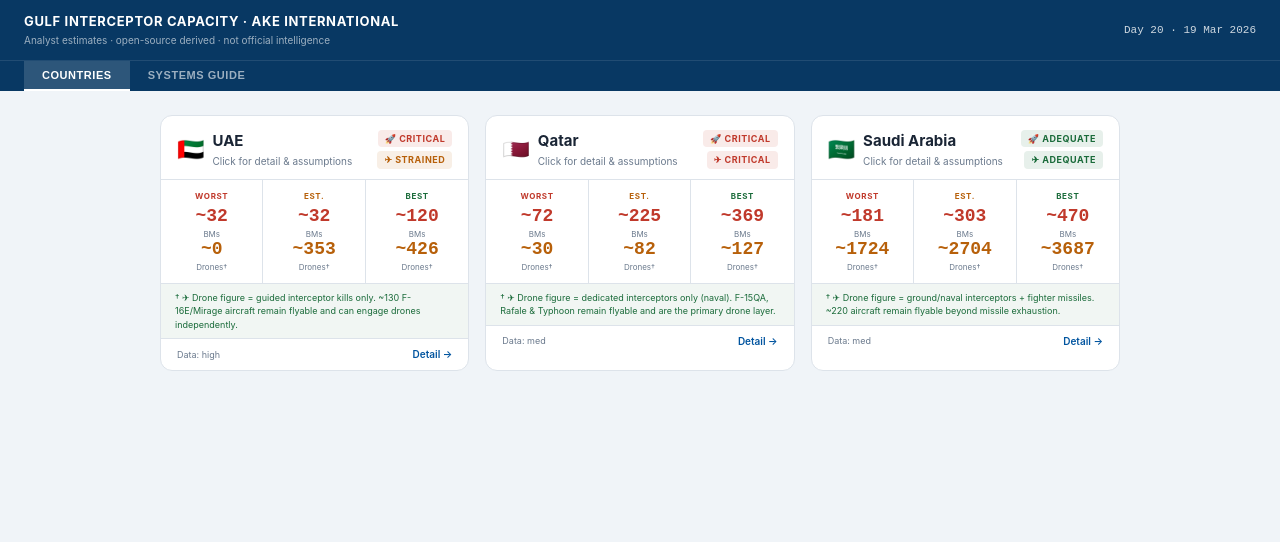
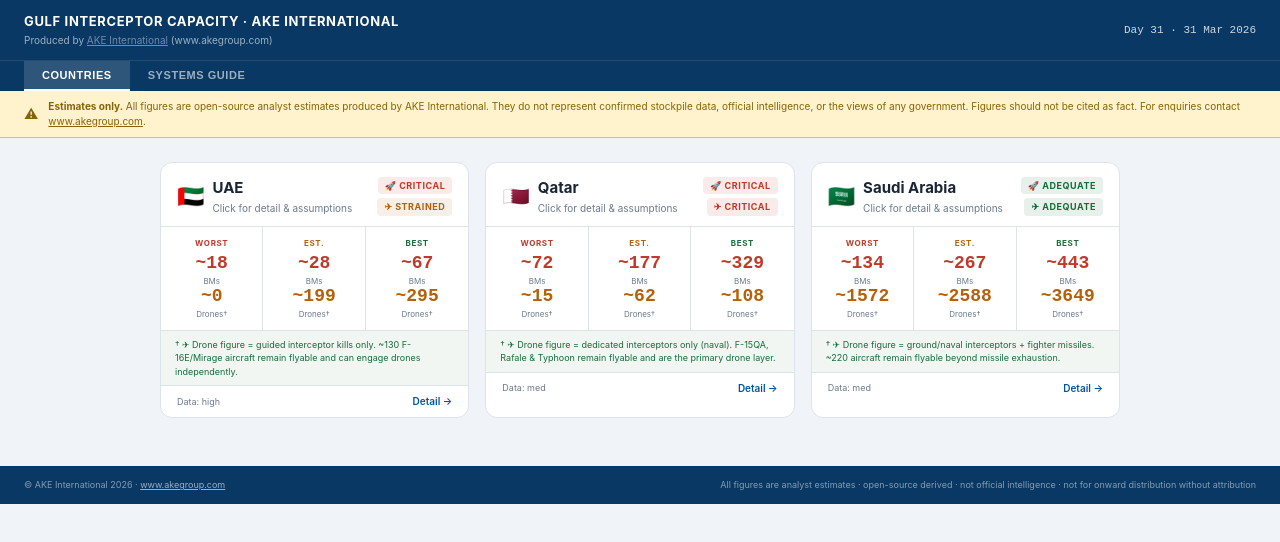
Before and after one commit to hknatarajan1/interceptors, a plain HTML site: page index.html in a window 1280 px wide. Drawn offline with Linux system fonts and the light colour scheme.

Commit message:
Add files via upload

```diff
--- a/index.html
+++ b/index.html
@@ -3,7 +3,7 @@
 <head>
 <meta charset="UTF-8">
 <meta name="viewport" content="width=device-width,initial-scale=1">
-<title>Gulf Interceptor Capacity · AKE International · Day 20 · 19 Mar 2026</title>
+<title>Gulf Interceptor Capacity · AKE International · Day 31 · 31 Mar 2026</title>
 <style>
 :root{--bg:#f0f4f8;--panel:#fff;--border:#dde3ea;--text:#1a2535;--muted:#6b7a8d;--muted2:#4a5568;--ake1:#083863;--ake2:#00549f;--red:#c0392b;--amber:#b7600a;--green:#1a6b3a;--mono:'JetBrains Mono',monospace;}
 *{box-sizing:border-box;margin:0;padding:0;}
@@ -145,9 +145,9 @@
 <div class="hdr">
   <div>
     <div class="hdr-title">Gulf Interceptor Capacity · AKE International</div>
-    <div class="hdr-sub">Analyst estimates · open-source derived · not official intelligence</div>
+    <div class="hdr-sub">Produced by <a href="https://www.akegroup.com" style="color:rgba(255,255,255,.7);text-decoration:underline" target="_blank">AKE International</a> (www.akegroup.com)</div>
   </div>
-  <div class="hdr-day">Day 20 · 19 Mar 2026</div>
+  <div class="hdr-day">Day 31 · 31 Mar 2026</div>
 </div>
 
 <div class="nav-tabs">
@@ -155,6 +155,10 @@
   <button class="ntab" id="tab-systems" onclick="showTab('systems')">Systems guide</button>
 </div>
 
+<div style="background:#fff3cd;border-bottom:1px solid #ffc107;padding:8px 24px;font-size:10px;color:#856404;display:flex;align-items:center;gap:10px;">
+  <span style="font-size:14px">⚠</span>
+  <span><strong>Estimates only.</strong> All figures are open-source analyst estimates produced by AKE International. They do not represent confirmed stockpile data, official intelligence, or the views of any government. Figures should not be cited as fact. For enquiries contact <a href="https://www.akegroup.com" style="color:#856404" target="_blank">www.akegroup.com</a>.</span>
+</div>
 <div id="view-countries" class="view active">
   <div id="view-list" style="padding:24px"><div class="cards" id="card-container"></div></div>
   <div id="view-detail" style="display:none;padding:24px">
@@ -196,10 +200,18 @@
   const spb = p.shots_per_bm, ubms = Math.round(bm * (1 - p.us_share));
   const tf = Math.min(p.thaad_ok, Math.round(ubms * 0.3)), tr = Math.max(0, p.thaad_ok - tf);
   const p3r = Math.max(0, p.pac3_stock - Math.round((ubms - tf) * spb) - Math.round(cm * 1.3));
-  const bm_cap = Math.floor(tr + p3r / spb + 80 / 2.5);
-  const di = Math.round(dro * 0.94), fh = Math.round(di * 0.65), gu = Math.min(365, Math.round((di - fh) * 1.1)), gr = Math.max(0, 365 - gu);
+  const pac2 = p.pac2_rem || 80;
+  const bm_cap = Math.floor(tr + p3r / spb + pac2 / 2.5);
+  const di = Math.round(dro * 0.94), fh = Math.round(di * 0.65);
+  // Ground drone layer: scenario-specific stocks (Cheongung exhausted in all cases, Barak-8 exhausted)
+  const cheong_pre = p.cheong_pre || 94, barak_pre = p.barak_pre || 120, pantsir_pre = p.pantsir_pre || 175;
+  const c_rem = Math.max(0, cheong_pre  - Math.min(cheong_pre,  Math.round(di * 0.20)));
+  const b_rem = Math.max(0, barak_pre   - Math.min(barak_pre,   Math.round(di * 0.08)));
+  const p_rem = Math.max(0, pantsir_pre - Math.min(pantsir_pre, Math.round(di * 0.07 * 1.1)));
+  const gr = c_rem + b_rem + p_rem;
   const fr = Math.max(0, p.fighter_pre - Math.round(fh * p.aams_per_drone)), dfc = Math.floor(fr / p.aams_per_drone);
-  return { bm_cap, thaad_rem: tr, pac3_rem: p3r, gnd_rem: gr, ftr_rem: fr, dr_cap: dfc + Math.floor(gr / 1.1), dr_cap_ftr: dfc, spb, us_share: p.us_share, aams: p.aams_per_drone, drones_int: di, dro };
+  return { bm_cap, thaad_rem: tr, pac3_rem: p3r, pac2_rem: pac2, gnd_rem: gr, c_rem, b_rem, p_rem, ftr_rem: fr,
+           dr_cap: Math.round(gr / 1.05) + dfc, dr_cap_ftr: dfc, spb, us_share: p.us_share, aams: p.aams_per_drone, drones_int: di, dro };
 }
 
 function calcSaudi(p) {
@@ -229,9 +241,12 @@
 
 // ── SCENARIOS ─────────────────────────────────────────────────────────────────
 const UAE_SC = {
-  worst: { pac3_stock: 350, shots_per_bm: 3.0, us_share: 0.10, thaad_ok: 8,  fighter_pre: 1200, aams_per_drone: 1.2 },
-  mid:   { pac3_stock: 450, shots_per_bm: 2.0, us_share: 0.25, thaad_ok: 20, fighter_pre: 1400, aams_per_drone: 1.0 },
-  best:  { pac3_stock: 420, shots_per_bm: 1.8, us_share: 0.45, thaad_ok: 50, fighter_pre: 1400, aams_per_drone: 0.95 },
+  // pac2_rem: PAC-2 varies by scenario — more draws in worst case
+  // cheong_pre: 64 deployed (2 batteries × 32 rds) + 30 emergency resupply Day 10 = 94 mid/best; 64 worst (no resupply)
+  // barak_pre/pantsir_pre: best estimates, no DSCA trail
+  worst: { pac3_stock: 350, shots_per_bm: 3.0, us_share: 0.10, thaad_ok: 8,  pac2_rem: 45,  cheong_pre: 64,  barak_pre: 100, pantsir_pre: 130, fighter_pre: 1200, aams_per_drone: 1.2 },
+  mid:   { pac3_stock: 450, shots_per_bm: 2.0, us_share: 0.25, thaad_ok: 20, pac2_rem: 70,  cheong_pre: 94,  barak_pre: 120, pantsir_pre: 150, fighter_pre: 1400, aams_per_drone: 1.0 },
+  best:  { pac3_stock: 420, shots_per_bm: 1.8, us_share: 0.45, thaad_ok: 50, pac2_rem: 90,  cheong_pre: 94,  barak_pre: 120, pantsir_pre: 175, fighter_pre: 1400, aams_per_drone: 0.95 },
 };
 const KSA_SC = {
   worst: { pac3_stock: 400, shots_per_bm: 2.5, us_share: 0.10, thaad_ok: 20, fighter_pre: 2000, sh_frac: 0.00, crotale_stock: 150 },
@@ -239,20 +254,23 @@
   best:  { pac3_stock: 650, shots_per_bm: 1.6, us_share: 0.50, thaad_ok: 48, fighter_pre: 3500, sh_frac: 0.25, crotale_stock: 320 },
 };
 const QAT_SC = {
-  worst: { pac3_stock: 400, shots_per_bm: 2.5, us_share: 0.10, thaad_ok: 0,  aster_pre: 25, ram_pre: 35 },
-  mid:   { pac3_stock: 550, shots_per_bm: 2.0, us_share: 0.25, thaad_ok: 16, aster_pre: 42, ram_pre: 70 },
-  best:  { pac3_stock: 680, shots_per_bm: 1.8, us_share: 0.40, thaad_ok: 32, aster_pre: 62, ram_pre: 95 },
+  // Inbound updated to Day 31: ~230 BMs, ~160 drones — more draw on all systems
+  worst: { pac3_stock: 400, shots_per_bm: 2.5, us_share: 0.10, thaad_ok: 0,  aster_pre: 20, ram_pre: 30 },
+  mid:   { pac3_stock: 550, shots_per_bm: 2.0, us_share: 0.25, thaad_ok: 16, aster_pre: 38, ram_pre: 62 },
+  best:  { pac3_stock: 680, shots_per_bm: 1.8, us_share: 0.40, thaad_ok: 32, aster_pre: 58, ram_pre: 88 },
 };
 
 // ── SLIDERS ── all lo=bad/red, hi=good/green, right=better ───────────────────
 // For "worse when higher" params (shots_per_bm, aams_per_drone) we store the
 // INVERSE as the slider value so right=better still holds.
 const UAE_SL = [
-  { key: 'pac3_stock',  label: 'PAC-3 stock pre-war',                  lo: 350,  hi: 500,  mid: 450,  step: 10,   toP: v => v,   fmt: v => Math.round(v) + ' rds',        hint: 'Only 452 ever DSCA-approved for UAE.' },
-  { key: 'pac3_eff',    label: 'PAC-3 rounds needed per BM kill',       lo: 0.33, hi: 0.56, mid: 0.50, step: 0.01, toP: v => 1/v, fmt: v => (1/v).toFixed(1) + ' rds/BM',  hint: 'Slider right = more efficient. Standard = 2 rds/BM (0.50).' },
+  { key: 'pac3_stock',  label: 'PAC-3 stock pre-war',                   lo: 350,  hi: 500,  mid: 450,  step: 10,   toP: v => v,   fmt: v => Math.round(v) + ' rds',        hint: 'Only 452 ever DSCA-approved for UAE. Emergency $4.5bn THAAD + resupply approved Mar 20 — not yet delivered.' },
+  { key: 'pac3_eff',    label: 'PAC-3 rounds needed per BM kill',       lo: 0.33, hi: 0.56, mid: 0.50, step: 0.01, toP: v => 1/v, fmt: v => (1/v).toFixed(1) + ' rds/BM',  hint: 'Slider right = more efficient. Standard = 2 rds/BM (0.50). Gulf states now rationing — selecting which threats to engage.' },
   { key: 'us_share',    label: 'Share of BM intercepts by US systems',  lo: 0.10, hi: 0.45, mid: 0.25, step: 0.05, toP: v => v,   fmt: v => Math.round(v * 100) + '%',       hint: 'Higher = less draw on UAE sovereign stocks.' },
   { key: 'thaad_ok',    label: 'THAAD rounds fired before radar lost',  lo: 8,    hi: 50,   mid: 20,   step: 1,    toP: v => v,   fmt: v => Math.round(v) + ' rds',         hint: 'Both UAE THAAD sites damaged. 96 rounds pre-crisis.' },
-  { key: 'fighter_pre', label: 'Air-to-air missiles held pre-war',      lo: 1200, hi: 1400, mid: 1400, step: 50,   toP: v => v,   fmt: v => Math.round(v) + ' rds',         hint: 'AIM-120 + AIM-9 (F-16s), MICA (Mirages).' },
+  { key: 'pac2_rem',    label: 'PAC-2 GEM-T rounds remaining',          lo: 40,   hi: 110,  mid: 80,   step: 5,    toP: v => v,   fmt: v => Math.round(v) + ' rds',         hint: '~120 pre-war. US officials confirmed PAC-2 in active use. Higher remaining = PAC-3 was more efficient or US took more load.' },
+  { key: 'pantsir_pre', label: 'Pantsir-S1 rounds remaining',           lo: 50,   hi: 200,  mid: 175,  step: 10,   toP: v => v,   fmt: v => Math.round(v) + ' rds',         hint: '~200 pre-war. Cheongung (94 rds) and Barak-8 (120 rds) are both estimated exhausted by Day 20. Pantsir is the surviving ground drone layer.' },
+  { key: 'fighter_pre', label: 'Air-to-air missiles held pre-war',      lo: 1200, hi: 1400, mid: 1400, step: 50,   toP: v => v,   fmt: v => Math.round(v) + ' rds',         hint: '400 AMRAAMs emergency sale approved Mar 20 — not yet delivered. AIM-120 + AIM-9 (F-16s), MICA (Mirages).' },
   { key: 'drone_eff',   label: 'Air-to-air missiles per drone kill',    lo: 0.71, hi: 1.25, mid: 1.0,  step: 0.05, toP: v => 1/v, fmt: v => (1/v).toFixed(2) + ' per kill', hint: 'Right = fewer missiles per kill. Cannon kills use zero.' },
 ];
 const KSA_SL = [
@@ -269,8 +287,8 @@
   { key: 'pac3_eff',    label: 'PAC-3 rounds needed per BM kill',       lo: 0.40, hi: 0.56, mid: 0.50, step: 0.01, toP: v => 1/v, fmt: v => (1/v).toFixed(1) + ' rds/BM',  hint: 'Qatar has some combat experience from June 2025. Right = more efficient.' },
   { key: 'us_share',    label: 'Share of BM intercepts by US systems',  lo: 0.10, hi: 0.40, mid: 0.25, step: 0.05, toP: v => v,   fmt: v => Math.round(v * 100) + '%',       hint: 'Al Udeid hosts substantial US forces with own Patriot batteries.' },
   { key: 'thaad_ok',    label: 'THAAD rounds available',                lo: 0,    hi: 32,   mid: 16,   step: 1,    toP: v => v,   fmt: v => Math.round(v) + ' rds',         hint: 'Confirmed present Mar 14. Stock and pre-war draw-down uncertain.' },
-  { key: 'aster_pre',   label: 'Aster 30 naval rounds remaining',       lo: 25,   hi: 62,   mid: 42,   step: 1,    toP: v => v,   fmt: v => Math.round(v) + ' rds',         hint: '72 pre-war. Draw-down from June 2025 and Days 1–20.' },
-  { key: 'ram_pre',     label: 'RAM / Marlin naval rounds remaining',   lo: 35,   hi: 95,   mid: 70,   step: 5,    toP: v => v,   fmt: v => Math.round(v) + ' rds',         hint: '~105 pre-war. Close-in layer on Qatari naval vessels.' },
+  { key: 'aster_pre',   label: 'Aster 30 naval rounds remaining',       lo: 15,   hi: 60,   mid: 38,   step: 1,    toP: v => v,   fmt: v => Math.round(v) + ' rds',         hint: '72 pre-war. Draw-down from June 2025 and 31 days of conflict.' },
+  { key: 'ram_pre',     label: 'RAM / Marlin naval rounds remaining',   lo: 25,   hi: 90,   mid: 62,   step: 5,    toP: v => v,   fmt: v => Math.round(v) + ' rds',         hint: '~105 pre-war. Close-in layer on Qatari naval vessels. More depleted than Day 20.' },
 ];
 
 // Current slider values — initialised to mid
@@ -283,8 +301,9 @@
 function uaeP() {
   const p = {};
   UAE_SL.forEach(s => p[s.key] = s.toP(UAE_CV[s.key]));
-  // Rename to calc-expected keys
-  return { pac3_stock: p.pac3_stock, shots_per_bm: p.pac3_eff, us_share: p.us_share, thaad_ok: p.thaad_ok, fighter_pre: p.fighter_pre, aams_per_drone: p.drone_eff };
+  return { pac3_stock: p.pac3_stock, shots_per_bm: p.pac3_eff, us_share: p.us_share, thaad_ok: p.thaad_ok,
+           pac2_rem: p.pac2_rem, pantsir_pre: p.pantsir_pre, cheong_pre: UAE_CV.cheong_pre || 94, barak_pre: UAE_CV.barak_pre || 120,
+           fighter_pre: p.fighter_pre, aams_per_drone: p.drone_eff };
 }
 function ksaP() {
   const p = {};
@@ -309,27 +328,27 @@
     name: 'UAE', flag: '🇦🇪', status: 'critical', bm_status: 'critical', drone_status: 'strained',
     sub: 'Al Dhafra · Al Minhad · Highest confirmed inbound · F-16E + Mirage primary drone layer',
     inbound: {
-      bm:    { confirmed: 334,  est: null, source: 'UAE MoD Mar 19', conf: 'high', rows: [['Detected (Day 20)', '334'], ['Intercepted', '~316'], ['Type', 'Al Qiam SRBM + Shahab']] },
-      cm:    { confirmed: 15,   est: null, source: 'UAE MoD', conf: 'high', rows: [['Detected', '15'], ['All intercepted', '15']] },
-      drone: { confirmed: 1714, est: null, source: 'UAE MoD Mar 19', conf: 'high', rows: [['Detected (Day 20)', '1,714'], ['Intercepted', '~1,613 (94%)']] },
+      bm:    { confirmed: 433,  est: null, source: 'UAE MoD Mar 31', conf: 'high', rows: [['Detected (Day 31)', '433'], ['Intercepted', '~414'], ['Type', 'Al Qiam SRBM + Shahab'], ['Mar 29', '16 BMs — heaviest day in weeks'], ['Mar 31', '8 BMs + 4 CMs intercepted'], ['Iran BM launchers disabled', '~70% by Day 16 (IDF)']] },
+      cm:    { confirmed: 19,   est: null, source: 'UAE MoD Mar 31', conf: 'high', rows: [['Detected (Day 31)', '19'], ['All intercepted', '19']] },
+      drone: { confirmed: 1977, est: null, source: 'UAE MoD Mar 31', conf: 'high', rows: [['Detected (Day 31)', '1,977'], ['Intercepted', '~1,858 (~94%)'], ['Mar 29', '42 drones — heaviest day in weeks'], ['Mar 31', '36 drones intercepted']] },
     },
     systems: [
       { nm: 'THAAD',                  rl: 'Tier 1 · BMs only',                   pre: 96,   lo: 3,   hi: 12,  pct: 8,   conf: 'low' },
       { nm: 'PAC-3 MSE',              rl: 'Tier 2 · BM + CM',                    pre: 700,  lo: 20,  hi: 90,  pct: 7,   conf: 'low' },
       { nm: 'PAC-2 GEM-T',            rl: 'Tier 2 · backup BM',                  pre: 120,  lo: 50,  hi: 110, pct: 67,  conf: 'very low' },
-      { nm: 'Cheongung II',           rl: 'Tier 2 · drone + CM',                 pre: 250,  lo: 140, hi: 220, pct: 76,  conf: 'low' },
-      { nm: 'Barak-8',                rl: 'Tier 2 · drone + CM',                 pre: 120,  lo: 40,  hi: 90,  pct: 54,  conf: 'low' },
+      { nm: 'Cheongung II',           rl: 'Tier 2 · drone + CM',                 pre: 94,   lo: 0,   hi: 0,   pct: 0,   conf: 'low' },
+      { nm: 'Barak-8',                rl: 'Tier 2 · drone + CM',                 pre: 120,  lo: 0,   hi: 0,   pct: 0,   conf: 'low' },
       { nm: 'Pantsir-S1',             rl: 'Tier 3 · close-in drones',            pre: 200,  lo: 70,  hi: 140, pct: 55,  conf: 'very low' },
       { nm: 'F-16E / Mirage 2000-9',  rl: 'Airborne · primary drone layer',      pre: 2500, lo: 900, hi: 1800,pct: 54,  conf: 'very low' },
     ],
   },
   qatar: {
     name: 'Qatar', flag: '🇶🇦', status: 'critical', bm_status: 'critical', drone_status: 'critical',
-    sub: 'Al Udeid · PAC-3 · THAAD confirmed · Naval Aster 30 · NASAMS exhausted · Jets are primary drone layer',
+    sub: 'Al Udeid · PAC-3 · THAAD confirmed · Naval Aster 30 · NASAMS exhausted · Jets primary drone layer · Ukraine 10-yr defense deal signed Mar 28',
     inbound: {
-      bm:    { confirmed: null, est: 170, source: '65 Day 1 (AA); 60+ subsequent (Naval News); events to Mar 19', conf: 'med', rows: [['Day 1 wave', '65 intercepted, 2 hit Al Udeid'], ['Subsequent (est.)', '~105 more'], ['Day 20 total est.', '~170']] },
-      cm:    { confirmed: null, est: 15,  source: 'Event tally', conf: 'low', rows: [['CMs estimated', '~15']] },
-      drone: { confirmed: null, est: 130, source: 'Event tally; stopped publishing after Day 4', conf: 'low', rows: [['Day 4 cumulative', '39 detected, 24 intercepted'], ['Day 20 total est.', '~130']] },
+      bm:    { confirmed: null, est: 230, source: 'Day 1 (AA); subsequent events; Wikipedia tally to Mar 18; event tally Mar 18-31', conf: 'med', rows: [['Day 1 wave', '65 intercepted, 2 hit Al Udeid'], ['Through Mar 18 (Wikipedia)', '~203 BMs + CMs total'], ['Mar 31 est.', '~230'], ['Mar 17', '17 BMs + 6 drones in one day']] },
+      cm:    { confirmed: null, est: 20,  source: 'Event tally through Mar 31', conf: 'low', rows: [['CMs estimated', '~20']] },
+      drone: { confirmed: null, est: 160, source: 'Event tally through Mar 31; Qatar stopped cumulative publishing early', conf: 'low', rows: [['Day 4 cumulative', '39 detected, 24 intercepted'], ['Mar 18', 'Ras Laffan gas facility struck'], ['Day 31 total est.', '~160']] },
     },
     systems: [
       { nm: 'THAAD',                        rl: 'Tier 1 · confirmed present Mar 14',                   pre: 48,  lo: 0,   hi: 32,  pct: 33,  conf: 'low' },
@@ -343,11 +362,11 @@
   },
   saudi: {
     name: 'Saudi Arabia', flag: '🇸🇦', status: 'strained', bm_status: 'adequate', drone_status: 'adequate',
-    sub: '25 Patriot batteries · Prince Sultan primary BM target · Silent Hunter laser (desert limitations) · Largest Gulf fighter fleet',
+    sub: '25 Patriot batteries · Prince Sultan heavily targeted (E-3 destroyed Mar 28) · Greek Patriot batteries confirmed · Ukrainian anti-drone experts deployed · Silent Hunter laser (desert limitations) · Largest Gulf fighter fleet',
     inbound: {
-      bm:    { confirmed: null, est: 40,  source: 'Arab News tally + MoD Mar 19', conf: 'med', rows: [['BM+CM est.', '~40+'], ['Mar 19', '4 BMs targeting Riyadh']] },
-      cm:    { confirmed: null, est: 5,   source: 'Arab News tally', conf: 'low', rows: [['CMs', 'Included in 40+, not disaggregated']] },
-      drone: { confirmed: null, est: 438, source: 'Arab News tally Mar 17', conf: 'med', rows: [['Total (media tally)', '~438'], ['Mar 19', 'Samref refinery Yanbu struck']] },
+      bm:    { confirmed: null, est: 90,  source: 'Arab News / SPA tally through Mar 31', conf: 'med', rows: [['BM+CM est. (Day 31)', '~90+'], ['Mar 28 Prince Sultan', 'E-3 Sentry destroyed, 15 US wounded (6 BMs + 29 drones)'], ['Greek Patriot', 'Greece operating batteries in KSA — confirmed Mar 20']] },
+      cm:    { confirmed: null, est: 8,   source: 'Arab News tally through Mar 31', conf: 'low', rows: [['CMs', 'Included in BM total — not separately published']] },
+      drone: { confirmed: null, est: 600, source: 'SPA/Arab News tally through Mar 31', conf: 'med', rows: [['Day 31 est.', '~600'], ['Mar 13', 'Record 56 drones in one day'], ['Mar 28', '29 drones at Prince Sultan (destroyed E-3 Sentry)'], ['Ukraine experts', '201+ anti-drone specialists deployed (from Mar 20)']] },
     },
     systems: [
       { nm: 'PAC-3 MSE',          rl: 'Tier 2 · 25 batteries',                        pre: 600, lo: 480, hi: 620, pct: 93,  conf: 'low' },
@@ -462,7 +481,8 @@
     set('h-dr', '~' + r.dr_cap);
     set('h-dr-r', 'range ' + Math.round(r.dr_cap * .75) + '–' + Math.round(r.dr_cap * 1.3));
     set('h-ftr', '~' + r.ftr_rem + ' air-to-air missiles → ~' + r.dr_cap_ftr + ' kills');
-    set('h-gnd', r.gnd_rem === 0 ? 'EXHAUSTED' : '~' + r.gnd_rem + ' rds → ~' + Math.floor(r.gnd_rem / 1.1) + ' kills');
+    set('h-pac2', '~' + r.pac2_rem + ' rds → ~' + Math.floor(r.pac2_rem/2.5) + ' BMs');
+    set('h-gnd', r.p_rem === 0 ? 'EXHAUSTED' : '~' + r.p_rem + ' rds → ~' + Math.floor(r.p_rem / 1.1) + ' kills');
   } else if (id === 'saudi') {
     const r = calcSaudi(ksaP());
     set('h-bm', '~' + r.bm_cap);
@@ -499,7 +519,7 @@
     <div class="hero-breakdown">
       <div class="hero-layer"><span class="hero-layer-nm">THAAD (upper)</span><span class="hero-layer-v ${r.thaad_rem < 5 ? 'exhaust' : ''}" id="h-thaad">~${r.thaad_rem} rds</span></div>
       <div class="hero-layer"><span class="hero-layer-nm">PAC-3 MSE (terminal)</span><span class="hero-layer-v ${r.pac3_rem === 0 ? 'exhaust' : ''}" id="h-pac3">${r.pac3_rem === 0 ? 'EXHAUSTED' : '~' + r.pac3_rem + ' rds → ~' + Math.floor(r.pac3_rem / r.spb) + ' BMs'}</span></div>
-      <div class="hero-layer"><span class="hero-layer-nm">PAC-2 GEM-T (backup)</span><span class="hero-layer-v">~80 rds → ~32 BMs</span></div>
+      <div class="hero-layer"><span class="hero-layer-nm">PAC-2 GEM-T (backup)</span><span class="hero-layer-v" id="h-pac2">~${r.pac2_rem} rds → ~${Math.floor(r.pac2_rem/2.5)} BMs</span></div>
     </div>
     <div class="hero-note" id="h-bm-note">@ ${r.spb.toFixed(1)} rds/BM · US covers ${Math.round(r.us_share * 100)}% of intercepts</div>
   </div>
@@ -508,10 +528,13 @@
     <div class="hero-num dr" id="h-dr">~${r.dr_cap}</div><div class="hero-range" id="h-dr-r">range ${dL}–${dH}</div>
     <div class="hero-breakdown">
       <div class="hero-layer"><span class="hero-layer-nm">F-16E / Mirage 2000-9</span><span class="hero-layer-v fighter" id="h-ftr">~${r.ftr_rem} air-to-air missiles → ~${r.dr_cap_ftr} kills</span></div>
-      <div class="hero-layer"><span class="hero-layer-nm">Cheongung / Barak / Pantsir</span><span class="hero-layer-v ${r.gnd_rem === 0 ? 'exhaust' : ''}" id="h-gnd">${r.gnd_rem === 0 ? 'EXHAUSTED' : '~' + r.gnd_rem + ' rds → ~' + Math.floor(r.gnd_rem / 1.1) + ' kills'}</span></div>
+      <div class="hero-layer"><span class="hero-layer-nm">Cheongung II</span><span class="hero-layer-v exhaust">EXHAUSTED (94 rds pre-war+resupply)</span></div>
+      <div class="hero-layer"><span class="hero-layer-nm">Barak-8</span><span class="hero-layer-v exhaust">EXHAUSTED (120 rds pre-war)</span></div>
+      <div class="hero-layer"><span class="hero-layer-nm">Pantsir-S1 (remaining)</span><span class="hero-layer-v ${r.p_rem === 0 ? 'exhaust' : ''}" id="h-gnd">${r.p_rem === 0 ? 'EXHAUSTED' : '~' + r.p_rem + ' rds → ~' + Math.floor(r.p_rem / 1.1) + ' kills'}</span></div>
       <div class="hero-consumed"><span>Already intercepted (Day 20)</span><span>${r.drones_int.toLocaleString()} of ${r.dro.toLocaleString()} fired</span></div>
     </div>
     <div class="jet-note">✈ ~130 aircraft remain flyable regardless of missile stock. Even at zero missiles, aircraft can engage drones with cannon fire at close range.</div>
+    <div style="margin-top:8px;padding:6px 8px;background:rgba(0,84,159,.07);border-radius:5px;font-size:9px;color:var(--ake2);line-height:1.4">⏳ Pending resupply (approved, not yet delivered): $4.5bn THAAD system · 400 AMRAAMs · F-16 munitions (US emergency waiver Mar 20) · 10× FS-LIDS counter-drone systems ($2.1bn). Ukraine defense deal signed Mar 28 — anti-drone expertise + Sting interceptors. 25-month cycle applies to THAAD.</div>
   </div></div>`;
 }
 
@@ -717,5 +740,9 @@
 // ── INIT ──────────────────────────────────────────────────────────────────────
 renderCards();
 </script>
+<div style="background:var(--ake1);color:rgba(255,255,255,.5);padding:12px 24px;font-size:9px;display:flex;justify-content:space-between;align-items:center;margin-top:24px;">
+  <span>© AKE International 2026 · <a href="https://www.akegroup.com" style="color:rgba(255,255,255,.6)" target="_blank">www.akegroup.com</a></span>
+  <span>All figures are analyst estimates · open-source derived · not official intelligence · not for onward distribution without attribution</span>
+</div>
 </body>
 </html>
```
